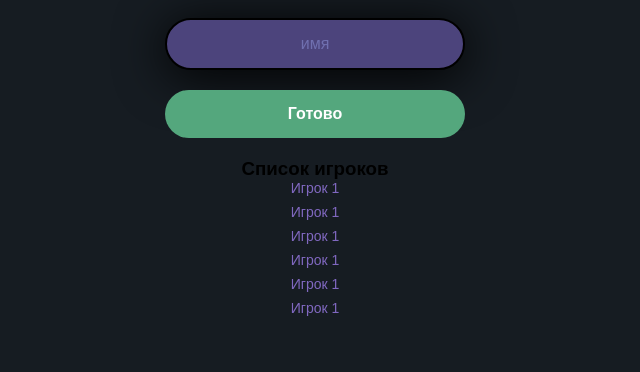
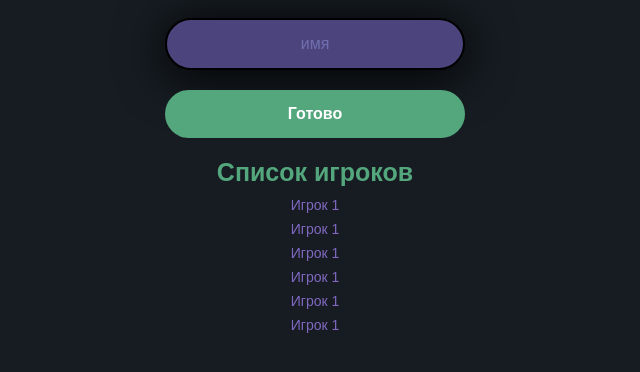
Before and after one commit to Surha05/raketki, a plain HTML site: page client/online/index.html in a window 1280 px wide. Shown: the part 168-540 px from the top of the page, without its empty margins (325-965 px from the left). Drawn offline with Linux system fonts and the light colour scheme; files whose address does not match are found by name.

Commit message:
стили к h3

```diff
--- a/client/css/standart.css
+++ b/client/css/standart.css
@@ -11,3 +11,8 @@ body {
   padding: 20px;
   margin: 0 auto;
 }
+.h3{
+  font-size: 25px;
+  color:  #54a77d;
+
+}
--- a/client/css/style.css
+++ b/client/css/style.css
@@ -4,6 +4,7 @@
   transition: 0.5s;
   color: white;
   margin-bottom: 40px;
+  margin-top: 10px;
 
 }
 .li {
```
